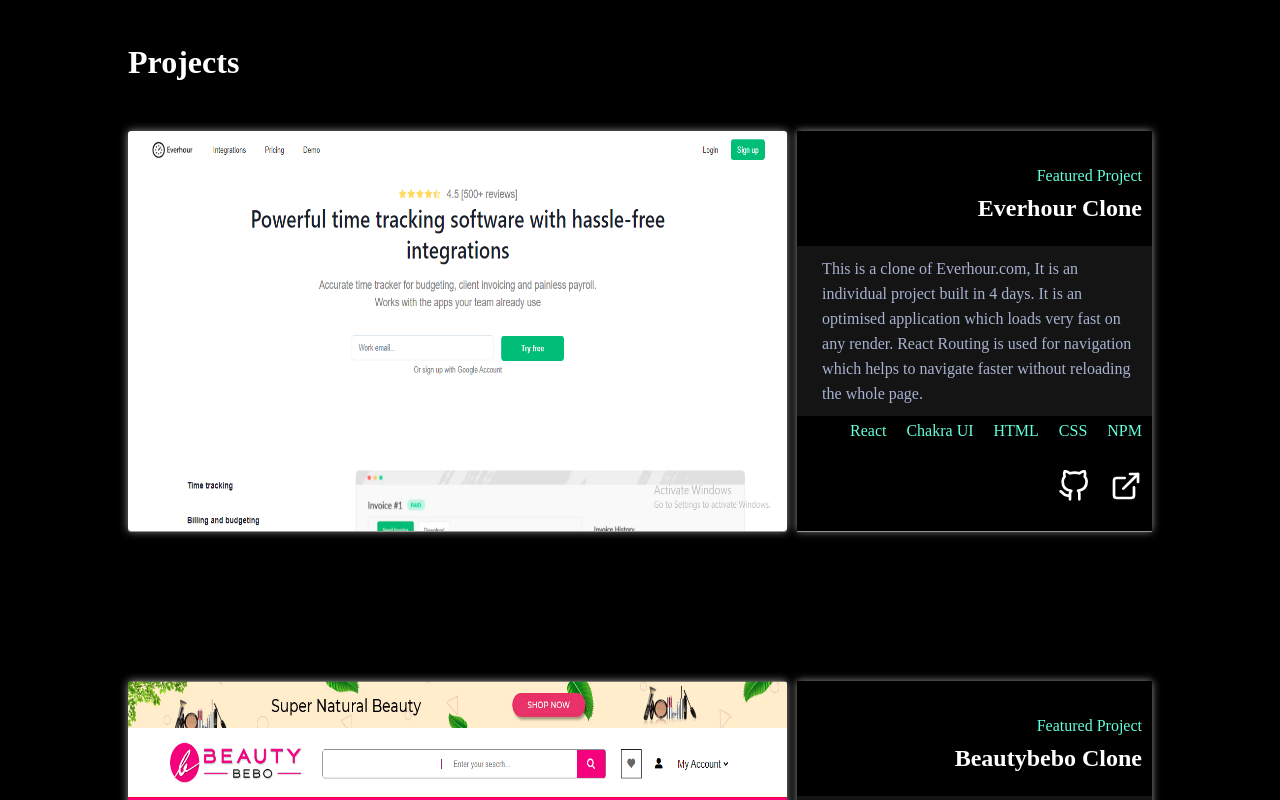
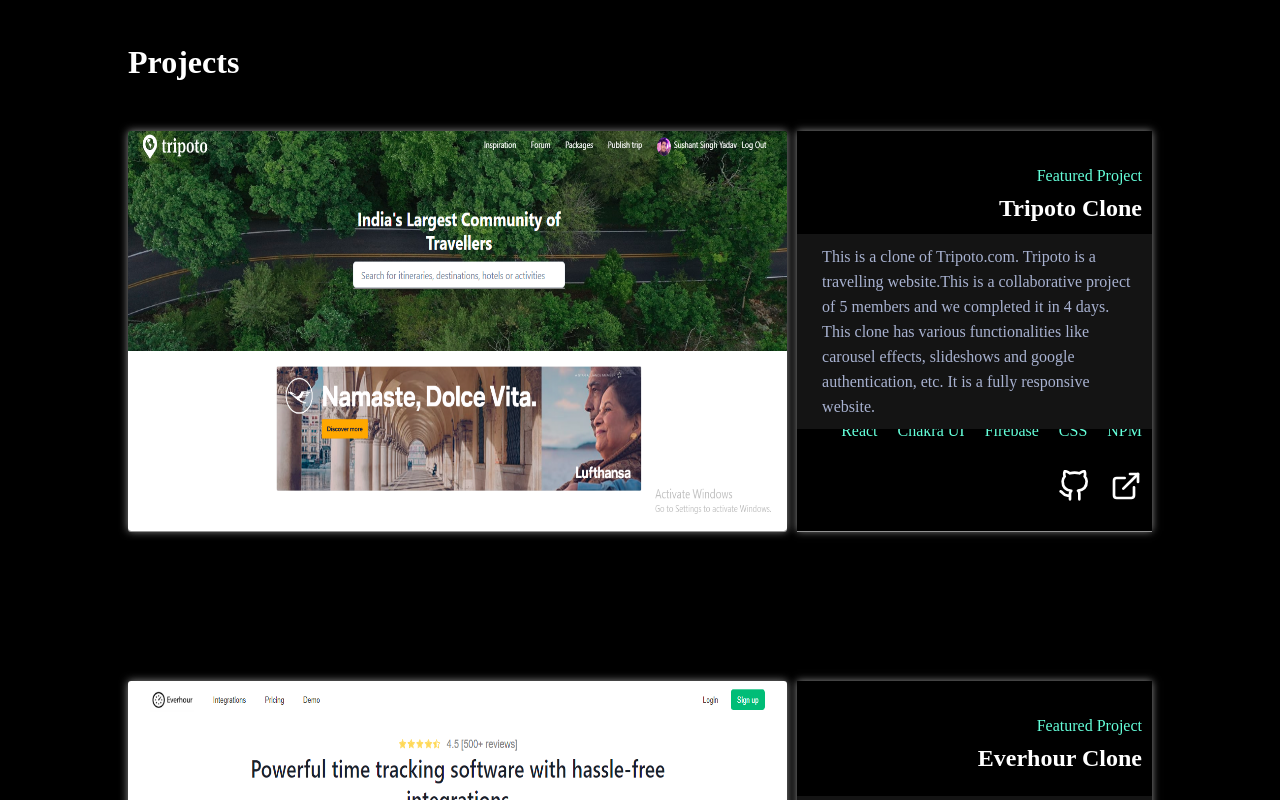
Before and after one commit to HackerSushant76/HackerSushant76.github.io, a React (Create React App) app: page / in a window 1280 px wide. Shown: the part 2660-3460 px from the top of the page. Built offline with nearby package versions, Linux system fonts and the light colour scheme; the HTML template or start-up script is replaced by a standard one.

Commit message:
one more project added

```diff
--- a/src/Sections/Projects.jsx
+++ b/src/Sections/Projects.jsx
@@ -3,9 +3,18 @@
 import { FiGithub, FiExternalLink } from "react-icons/fi";
 const data = [
   {
+    img_url: "tripoto.PNG",
+    name : "Tripoto Clone",
+    desc: `This is a clone of Tripoto.com. Tripoto is a travelling website.This is a collaborative project
+    of 5 members and we completed it in 4 days. This clone has various functionalities like
+    carousel effects, slideshows and google authentication, etc. It is a fully responsive website.`,
+    tech: ["React" ,"Chakra UI" ,"Firebase","CSS" , "NPM" ],
+    github : "https://github.com/HackerSushant76/flowery-ear-2957",
+    deployed : "https://rct211-tripoto-clone.netlify.app/"
+  },
+  {
     img_url: "everhour.png",
     name: "Everhour Clone",
-    desc: "eautybebo Clone",
     desc: `This is a clone of Everhour.com, It is an individual project built in 4 days.
             It is an optimised application which loads very fast on any render.
             React Routing is used for navigation which helps to navigate faster without
```
Also changed, not shown: public/tripoto.PNG (added), 1 other file (tests, documents, lock files or other folders).
